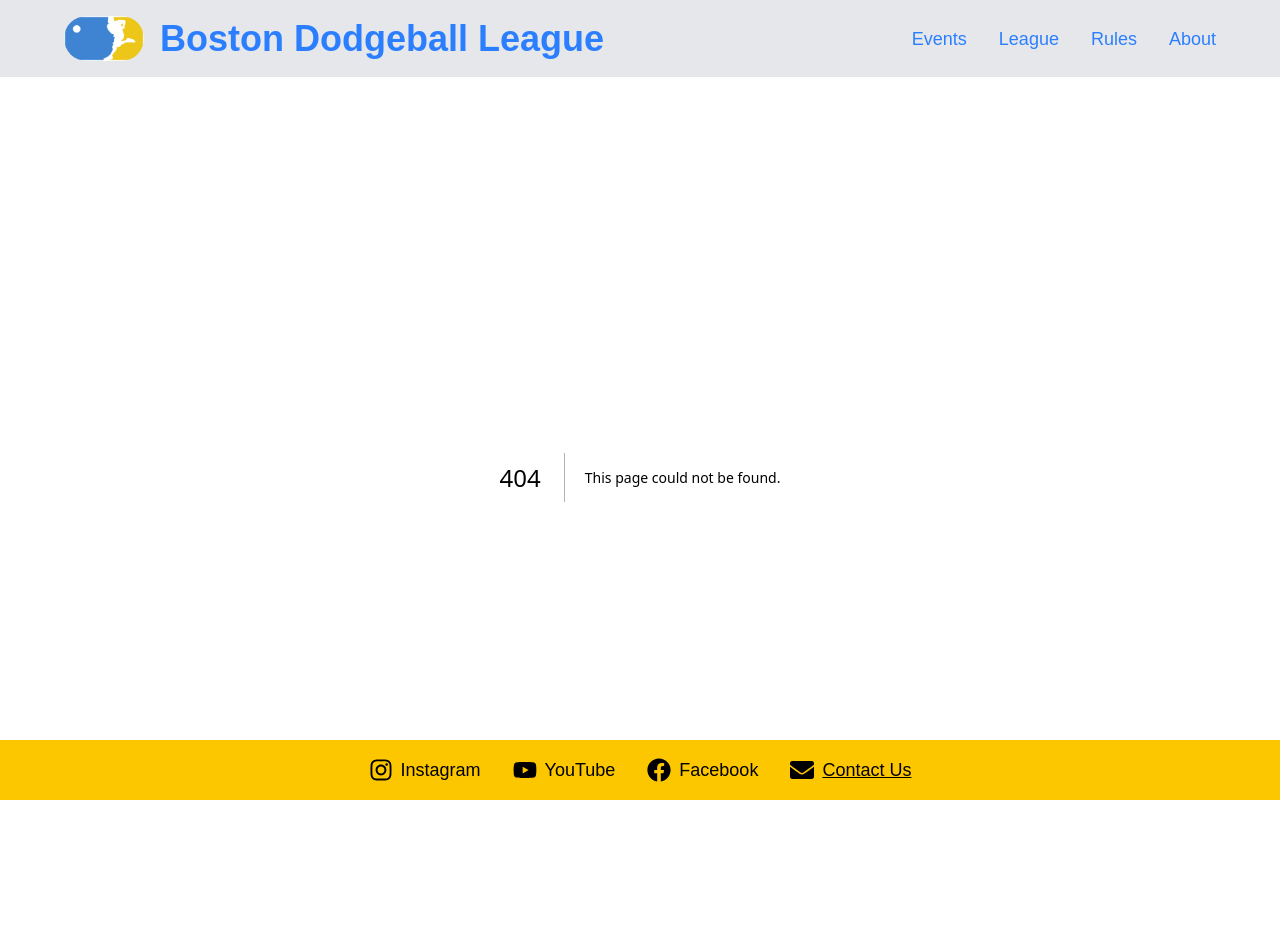
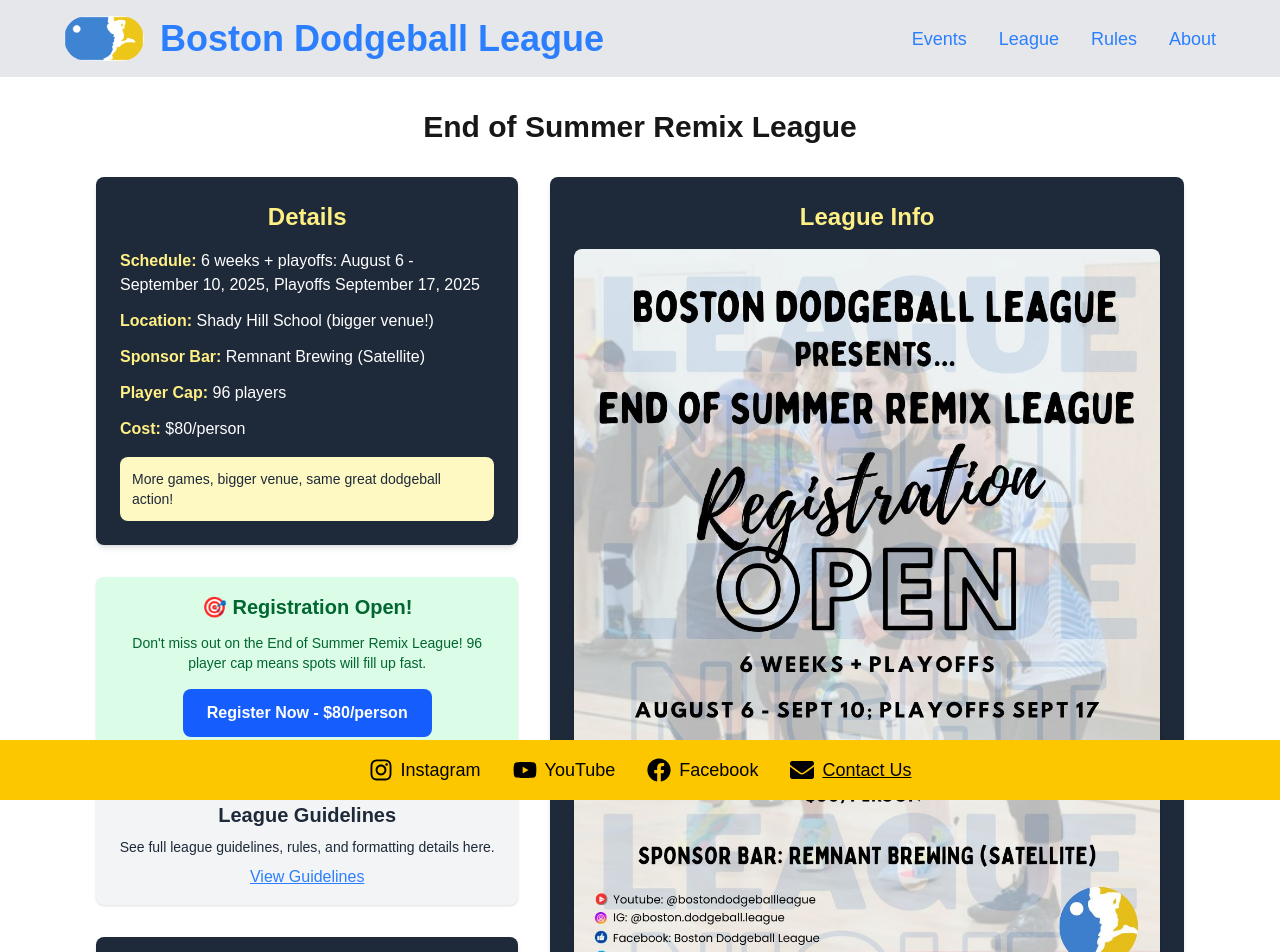
Before and after one commit to jsartin513/bdl-site, a Next.js app: page /league/remix in a window 1280 px wide. Before the commit this address had no page. Shown: the top 952 px of the page. Built offline with nearby package versions, Linux system fonts and the light colour scheme.

Commit message:
Update for fall league

```diff
--- a/app/components/UpcomingEvents.tsx
+++ b/app/components/UpcomingEvents.tsx
@@ -26,10 +26,19 @@ export default function UpcomingEvents({ events }: UpcomingEventsProps) {
 
   return (
     <section className="mb-8">
-      <div className="grid grid-cols-1 md:grid-cols-2 lg:grid-cols-3 gap-4">
+       <div className={`gap-4 ${
+        filteredEvents.length <= 2
+          ? 'flex justify-center flex-wrap'
+          : 'grid grid-cols-1 md:grid-cols-2 lg:grid-cols-3'
+      }`}>
         {filteredEvents.map((event, index) => (
           event.link ? (
-            <Link key={index} href={event.link}>
+            <Link
+              key={index}
+              href={event.link}
+              target={event.link.startsWith('http') ? '_blank' : undefined}
+              rel={event.link.startsWith('http') ? 'noopener noreferrer' : undefined}
+            >
               {renderEventCard(index, event)}
             </Link>
           ) : (
--- a/app/events/page.tsx
+++ b/app/events/page.tsx
@@ -1,10 +1,20 @@
-// import TabbedLayout from '../components/TabbedLayout';
-// import UpcomingEvents from '../components/UpcomingEvents';
+import TabbedLayout from '../components/TabbedLayout';
+import UpcomingEvents from '../components/UpcomingEvents';
 import PastEvents from '../components/PastEvents';
 
 export default function Events() {
-  // Keep upcoming events framework for future use
-  // const upcomingEvents = [
+  const upcomingEvents = [
+    {
+      description: 'End of Summer Remix League - 6 weeks + playoffs! August 6 - September 10, with playoffs on September 17. 96 player cap, bigger venue (Shady Hill), more games! $80/person. Click to register!',
+      image: '/images/end_of_summer_2025_league_flyer.jpeg',
+      start_date: new Date('2025-07-06'),
+      end_date: new Date('2025-09-17'),
+      link: 'https://forms.gle/RF8DrYWjSLBJCjkj8',
+    },
+  ];
+
+  // Keep old events framework for reference
+  // const oldUpcomingEvents = [
   //   {
   //     description: 'Weekly open gyms on Sunday nights from 6pm-9pm. Note that we will NOT have open gym in July 2025.',
   //     image: '/images/june_open_gym_flyer.png',
@@ -35,35 +45,20 @@ export default function Events() {
     { description: 'Inaugural Throw Down on August 17, 2024 Winners: Honey Packs', image: '/images/honey_packs.jpeg' },
   ];
 
-  // Hide upcoming events for now - keeping framework for future use
-  // const tabs = [
-  //   {
-  //     label: 'Upcoming Events',
-  //     content: <UpcomingEvents events={upcomingEvents} />,
-  //   },
-  //   {
-  //     label: 'Past Events',
-  //     content: <PastEvents events={pastEvents} />,
-  //   },
-  // ];
+  const tabs = [
+    {
+      label: 'Upcoming Events',
+      content: <UpcomingEvents events={upcomingEvents} />,
+    },
+    {
+      label: 'Past Events',
+      content: <PastEvents events={pastEvents} />,
+    },
+  ];
 
   return (
     <main className="p-8">
-      <div className="mb-6 p-4 bg-blue-50 border border-blue-200 rounded-lg">
-        <p className="text-blue-800 font-medium">
-          Open gyms are on a quick summer break. Check back later this summer for open gym information!
-        </p>
-      </div>
-      <div className="mb-6 p-4 bg-green-50 border border-green-200 rounded-lg">
-        <p className="text-green-800 font-medium">
-          Looking for current league information? Check out our{' '}
-          <a href="/league/summer" className="text-green-600 hover:text-green-800 underline font-semibold">
-            Summer League page
-          </a>
-          {' '}for details and standings!
-        </p>
-      </div>
-      <PastEvents events={pastEvents} />
+      <TabbedLayout tabs={tabs} />
     </main>
   );
 }
--- a/app/league/guidelines/page.tsx
+++ b/app/league/guidelines/page.tsx
@@ -3,13 +3,13 @@ import Image from "next/image";
 export default function NextSeason() {
   return (
     <main className="p-8 max-w-6xl mx-auto">
-      <h1 className="text-3xl font-bold text-center mb-8">Remix League - Guidelines</h1>
+      <h1 className="text-3xl font-bold text-center mb-8">End of Summer Remix League - Guidelines</h1>
 
       {/* League Guidelines Image */}
       <div className="text-center mb-8">
         <Image
           src="/images/bdl_logo.png"
-          alt="League Lo  go"
+          alt="League Logo"
           width={500}
           height={300}
           className="mx-auto"
@@ -21,41 +21,46 @@ export default function NextSeason() {
         <h2 className="text-2xl font-bold mb-4">League Details</h2>
         <ul className="list-disc pl-5">
           <li>
-            <strong>Format:</strong> BYO Team League (Join in teams - maximum of 7 teams), mixed 6v6
+            <strong>Format:</strong> Remix League (Individual registration - teams will be formed by the league), mixed 6v6
           </li>
           <li>
-            <strong>Location:</strong> Albert F. Argenziano School (290 Washington St, Somerville, MA 02143, <strong>DOOR 10</strong>)
+            <strong>Location:</strong> Shady Hill School (bigger venue!)
           </li>
           <li>
-            <strong>Time:</strong> 7:00-9:30pm; doors open at 6:30pm
+            <strong>Time:</strong> Evening games (specific times TBA)
           </li>
           <li>
-            <strong>Cost:</strong> $80/player (Venmo @bostondodgeballleague)
+            <strong>Cost:</strong> $80/player
           </li>
           <li>
-            <strong>Dates:</strong> Begins 6/4 (playoffs 7/23)
+            <strong>Dates:</strong> 6 weeks + playoffs: August 6 - September 10, 2025, Playoffs September 17, 2025
           </li>
           <li>
-            <strong>Sponsor Bar:</strong> Remnant Brewing Satellite (877 Cambridge St, Cambridge MA 02141)
+            <strong>Player Cap:</strong> 96 players maximum
+          </li>
+          <li>
+            <strong>Sponsor Bar:</strong> Remnant Brewing (Satellite)
           </li>
           <li>
             <strong>League Rules:</strong> Found <a href="https://www.usadodgeball.com/rules" target="_blank" rel="noopener noreferrer" className="text-blue-500 underline hover:text-blue-700">here</a> (exception: 2 female players on court instead of 3)
           </li>
           <li>
-            <strong>Ball Type:</strong> Foam; 10 games played per week (3-minute matches ending in untimed no-block)
+            <strong>Ball Type:</strong> Foam; More games per week with the bigger venue!
           </li>
         </ul>
       </section>
 
       {/* Policies */}
       <section className="mb-8">
-        <h2 className="text-2xl font-bold mb-4">Policies</h2>
+        <h2 className="text-2xl font-bold mb-4">Remix League Policies</h2>
         <ul className="list-disc pl-5">
-          <li>Groups/teams who do not meet the on-court minimum may have free agents added to their roster (with the exception of playoffs week).</li>
-          <li>Each team must have at least 3 rostered players for points to count, otherwise the game(s) result in a forfeit.</li>
-          <li>Teams who wish to find their own substitute player (drop-in player) may do so at any point during the league for $5/night per drop-in player (with the exception of playoffs week). Please inform the league manager.</li>
+          <li>Teams will be formed by the league organizers to ensure balanced and competitive play.</li>
+          <li>Individual players register and are assigned to teams based on skill level and availability.</li>
+          <li>Each team must have at least 3 players present for games to count, otherwise the game(s) result in a forfeit.</li>
+          <li>Substitute players may be available through the league if teams are short players.</li>
           <li>All schedules, times, and locations are subject to change.</li>
-          <li>All teams make playoffs. Playoffs are double-elimination, best of 3 (3-minute timed matches ending in no-blocking). Only rostered players can play during playoffs - no substitutions allowed.</li>
+          <li>Playoff format will be announced once the regular season begins.</li>
+          <li>96 player cap - registration closes when full!</li>
         </ul>
       </section>
 
--- a/app/league/page.tsx
+++ b/app/league/page.tsx
@@ -7,7 +7,7 @@ export default function LeagueRedirectPage() {
   const router = useRouter();
 
   useEffect(() => {
-    router.replace("/league/summer");
+    router.replace("/league/remix");
   }, [router]);
 
   return null;
--- /dev/null
+++ b/app/league/remix/page.tsx
@@ -0,0 +1,103 @@
+import Link from "next/link";
+import Image from "next/image";
+
+export default function RemixLeaguePage() {
+  const remixLeagueDetails = {
+    schedule: "6 weeks + playoffs: August 6 - September 10, 2025, Playoffs September 17, 2025",
+    location: "Shady Hill School (bigger venue!)",
+    sponsorBar: "Remnant Brewing (Satellite)",
+    playerCap: "96 players",
+    cost: "$80/person",
+  };
+
+  return (
+    <main className="p-8 max-w-6xl mx-auto">
+      <h1 className="text-3xl font-bold text-center mb-8">End of Summer Remix League</h1>
+
+      <div className="grid grid-cols-1 lg:grid-cols-[2fr_3fr] gap-8">
+        {/* Left Column: Details and Standings */}
+        <div className="space-y-8">
+          <section className="bg-gray-800 p-6 rounded-lg shadow-md">
+            <h2 className="text-2xl font-bold mb-4 text-center text-yellow-200">Details</h2>
+            <div className="text-white space-y-3">
+              <div>
+                <strong className="text-yellow-200">Schedule:</strong> {remixLeagueDetails.schedule}
+              </div>
+              <div>
+                <strong className="text-yellow-200">Location:</strong> {remixLeagueDetails.location}
+              </div>
+              <div>
+                <strong className="text-yellow-200">Sponsor Bar:</strong> {remixLeagueDetails.sponsorBar}
+              </div>
+              <div>
+                <strong className="text-yellow-200">Player Cap:</strong> {remixLeagueDetails.playerCap}
+              </div>
+              <div>
+                <strong className="text-yellow-200">Cost:</strong> {remixLeagueDetails.cost}
+              </div>
+              <div className="mt-4 p-3 bg-yellow-100 rounded-lg">
+                <p className="text-gray-800 text-sm font-medium">
+                  More games, bigger venue, same great dodgeball action!
+                </p>
+              </div>
+            </div>
+          </section>
+
+          {/* Registration Section */}
+          <section className="bg-green-100 text-green-800 p-4 rounded-lg shadow-sm text-center">
+            <h2 className="text-xl font-semibold mb-3">🎯 Registration Open!</h2>
+            <p className="mb-4 text-sm">
+              Don&apos;t miss out on the End of Summer Remix League! 96 player cap means spots will fill up fast.
+            </p>
+            <Link
+              href="https://forms.gle/RF8DrYWjSLBJCjkj8"
+              target="_blank"
+              rel="noopener noreferrer"
+              className="inline-block bg-blue-600 hover:bg-blue-700 text-white font-bold py-3 px-6 rounded-lg transition-colors duration-200"
+            >
+              Register Now - $80/person
+            </Link>
+          </section>
+
+          {/* League Guidelines Section */}
+          <section className="bg-gray-100 text-gray-800 p-4 rounded-lg shadow-sm text-center">
+            <h2 className="text-xl font-semibold mb-2">League Guidelines</h2>
+            <p className="mb-2 text-sm">
+              See full league guidelines, rules, and formatting details here.
+            </p>
+            <Link href="/league/guidelines">
+              <span className="text-blue-500 underline hover:text-blue-700">View Guidelines</span>
+            </Link>
+          </section>
+
+          <section className="bg-gray-800 p-6 rounded-lg shadow-md">
+            <h2 className="text-2xl font-bold mb-4 text-center text-yellow-200">Standings</h2>
+            <div className="text-white text-center">
+              <p className="mb-4">League starts August 6, 2025</p>
+              <p className="text-sm text-gray-300">Standings will be available once the league begins!</p>
+            </div>
+            {/* Uncomment when league starts and standings are available */}
+            {/* <LeagueStandings
+              spreadsheetId={standingsConfig.spreadsheetId}
+              sheetName={standingsConfig.sheetName}
+              maxTeams={standingsConfig.maxTeams}
+              maxRows={standingsConfig.maxRows}
+            /> */}
+          </section>
+        </div>
+
+        {/* Right Column: Flyer Image */}
+        <div className="bg-gray-800 p-6 rounded-lg shadow-md">
+          <h2 className="text-2xl font-bold mb-4 text-center text-yellow-200">League Info</h2>
+          <Image
+            src="/images/end_of_summer_2025_league_flyer.jpeg"
+            alt="End of Summer Remix League Flyer"
+            className="rounded-lg shadow-md max-w-full h-auto"
+            width={600}
+            height={800}
+          />
+        </div>
+      </div>
+    </main>
+  );
+}
```
Also changed, not shown: public/images/end_of_summer_2025_league_flyer.jpeg (added).
